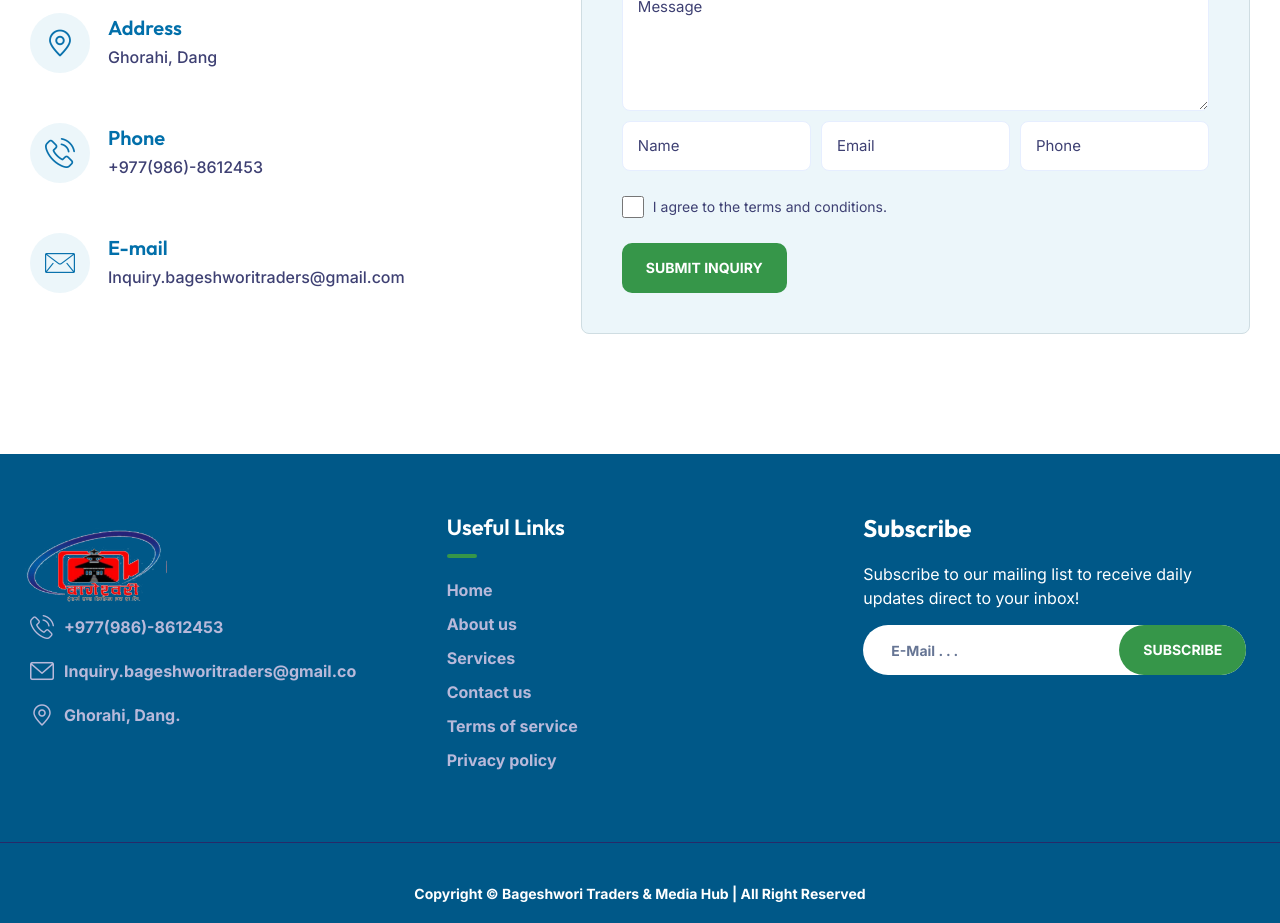
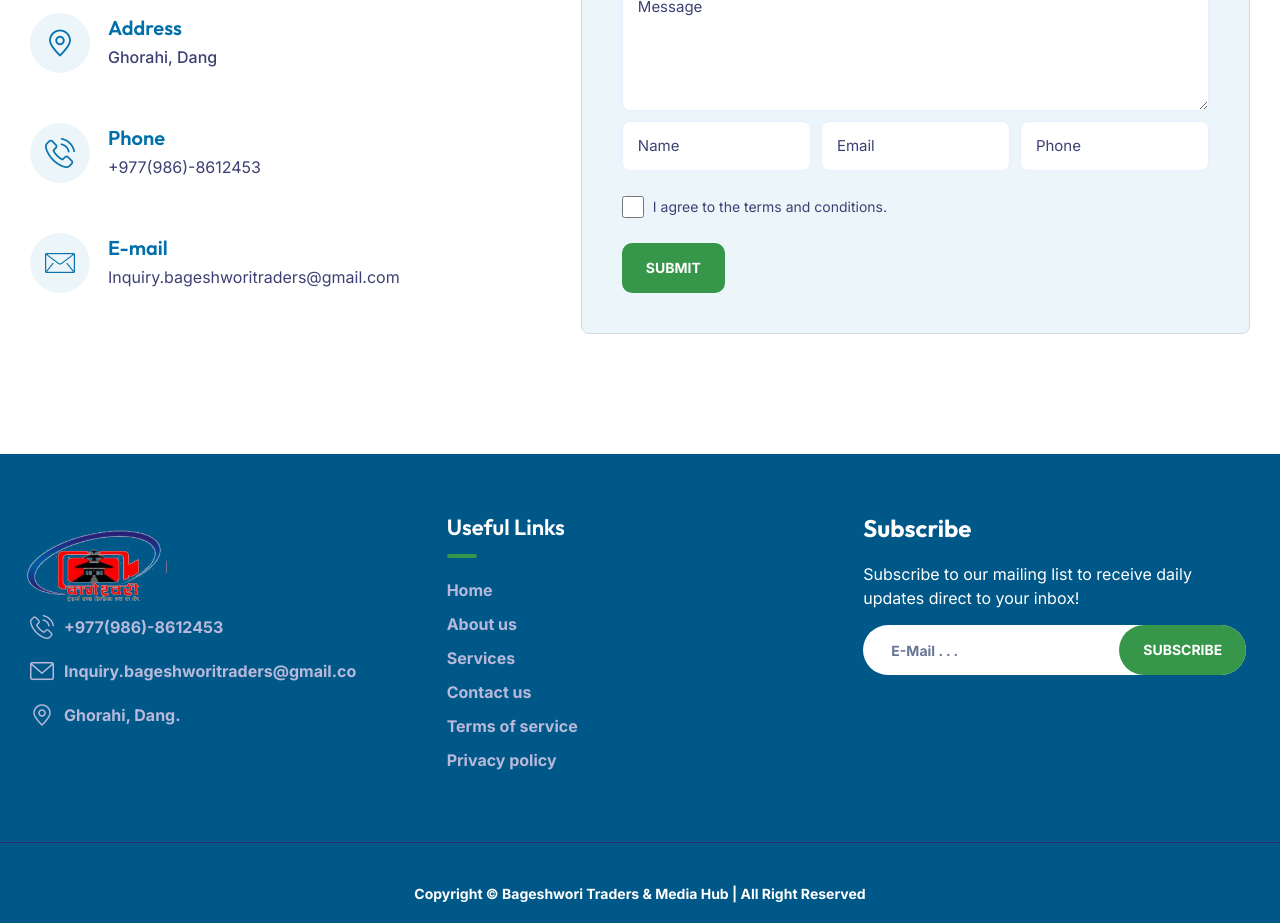
Before and after one commit to ManishBasnet12/bageshworitraders, a Next.js app: page /contact in a window 1280 px wide. Shown: the part 1220-2143 px from the top of the page. Built offline with nearby package versions, Linux system fonts and the light colour scheme.

Commit message:
first commit

```diff
--- a/components/elements/Preloader.js
+++ b/components/elements/Preloader.js
@@ -4,7 +4,7 @@ export default function Preloader() {
             <div id="preloader">
                 <div id="loader" className="loader">
                     <div className="loader-container">
-                        <div className="loader-icon"><img src="https://res.cloudinary.com/dfcl5nzvk/image/upload/v1721546516/iba_logo_circle_szgjiz.png" alt="Preloader" /></div>
+                        <div className="loader-icon"><img src="/assets/img/logo/mainlogo.png" alt="Preloader" /></div>
                     </div>
                 </div>
             </div>
--- a/src/app/contact/page.js
+++ b/src/app/contact/page.js
@@ -141,7 +141,6 @@ export default function Contact() {
                                         <div className="section-title mb-35">
                                             <h2 className="title">Get In Touch
                                             </h2>
-                                            {/* <p>Whether you're looking for guidance on college admissions, academic planning, or test preparation, our experienced consultants are here to help. Let us tailor our services to meet your educational needs.</p> */}
                                         </div>
                                         <div className="contact__info">
                                             <ul className="list-wrap">
@@ -160,7 +159,7 @@ export default function Contact() {
                                                     </div>
                                                     <div className="content">
                                                         <h4 className="title">Phone</h4>
-                                                        <Link href="tel:+9779840636305">+977(986)-8612453</Link>
+                                                        +977(986)-8612453
                                                     </div>
                                                 </li>
                                                 <li>
@@ -169,7 +168,7 @@ export default function Contact() {
                                                     </div>
                                                     <div className="content">
                                                         <h4 className="title">E-mail</h4>
-                                                        <Link href="ibaintedu@outlook.com">Inquiry.bageshworitraders@gmail.com</Link>
+                                                       Inquiry.bageshworitraders@gmail.com
                                                     </div>
                                                 </li>
                                             </ul>
@@ -182,22 +181,22 @@ export default function Contact() {
                                         {/* <p>Your information will be kept confidential and used solely to assist with your educational inquiry. Required fields are marked *.</p> */}
                                         <form>
                                             <div className="form-grp">
-                                                <textarea value={contactFields.message} onChange={e => setContactFields({ ...contactFields, message: e.target.value })} name="message" placeholder="Message" />
+                                                <textarea  name="message" placeholder="Message" />
                                             </div>
                                             <div className="row">
                                                 <div className="col-md-4">
                                                     <div className="form-grp">
-                                                        <input value={contactFields.name} onChange={e => setContactFields({ ...contactFields, name: e.target.value })} type="text" name="name" placeholder="Name" />
+                                                        <input  type="text" name="name" placeholder="Name" />
                                                     </div>
                                                 </div>
                                                 <div className="col-md-4">
                                                     <div className="form-grp">
-                                                        <input value={contactFields.email} onChange={e => setContactFields({ ...contactFields, email: e.target.value })} type="email" name="email" placeholder="Email" />
+                                                        <input  type="email" name="email" placeholder="Email" />
                                                     </div>
                                                 </div>
                                                 <div className="col-md-4">
                                                     <div className="form-grp">
-                                                        <input value={contactFields.phone} onChange={e => setContactFields({ ...contactFields, phone: e.target.value })} type="number" name="phone" placeholder="Phone" />
+                                                        <input  type="number" name="phone" placeholder="Phone" />
                                                     </div>
                                                 </div>
                                             </div>
@@ -206,8 +205,8 @@ export default function Contact() {
                                                 <label htmlFor="checkbox">I agree to the terms and conditions.</label>
                                             </div>
 
-                                            <button onClick={submitContactDetails} disabled={isLoading} type="button" className="btn">
-                                            { isLoading ? <svg width="24" height="24" viewBox="0 0 24 24" xmlns="http://www.w3.org/2000/svg"><path class="spinner_0XTQ" d="M12,23a9.63,9.63,0,0,1-8-9.5,9.51,9.51,0,0,1,6.79-9.1A1.66,1.66,0,0,0,12,2.81h0a1.67,1.67,0,0,0-1.94-1.64A11,11,0,0,0,12,23Z"/></svg> : 'Submit Inquiry'}
+                                            <button  type="button" className="btn">
+                                                Submit
                                             </button>
                                         </form>
                                         {/* <p className="ajax-response mb-0" /> */}
```
